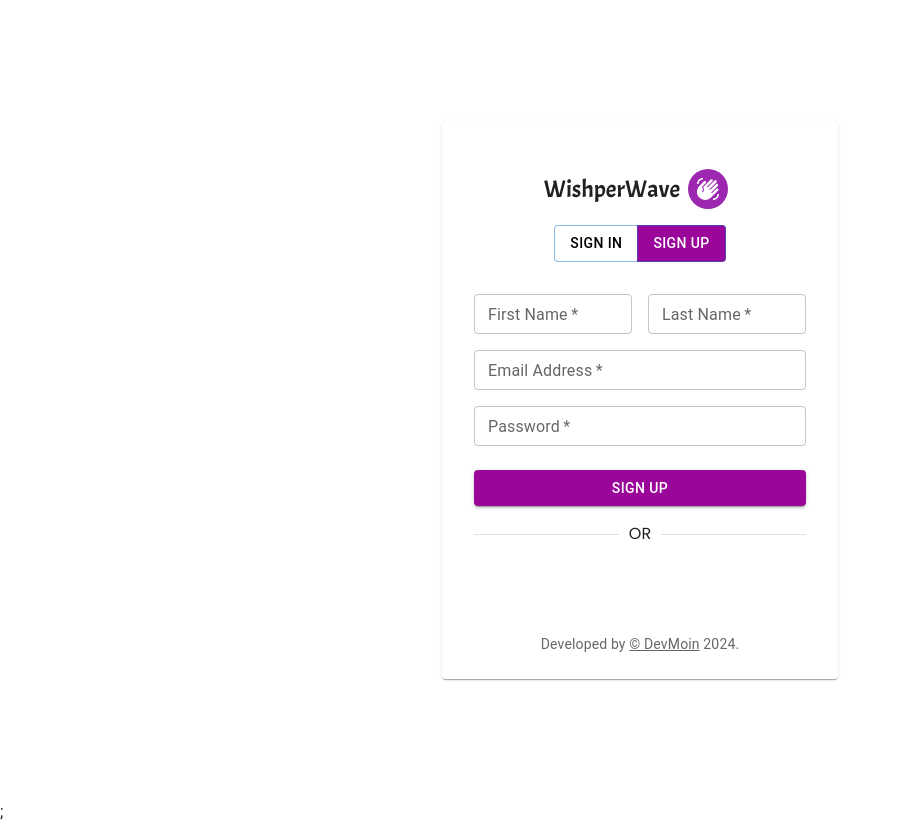
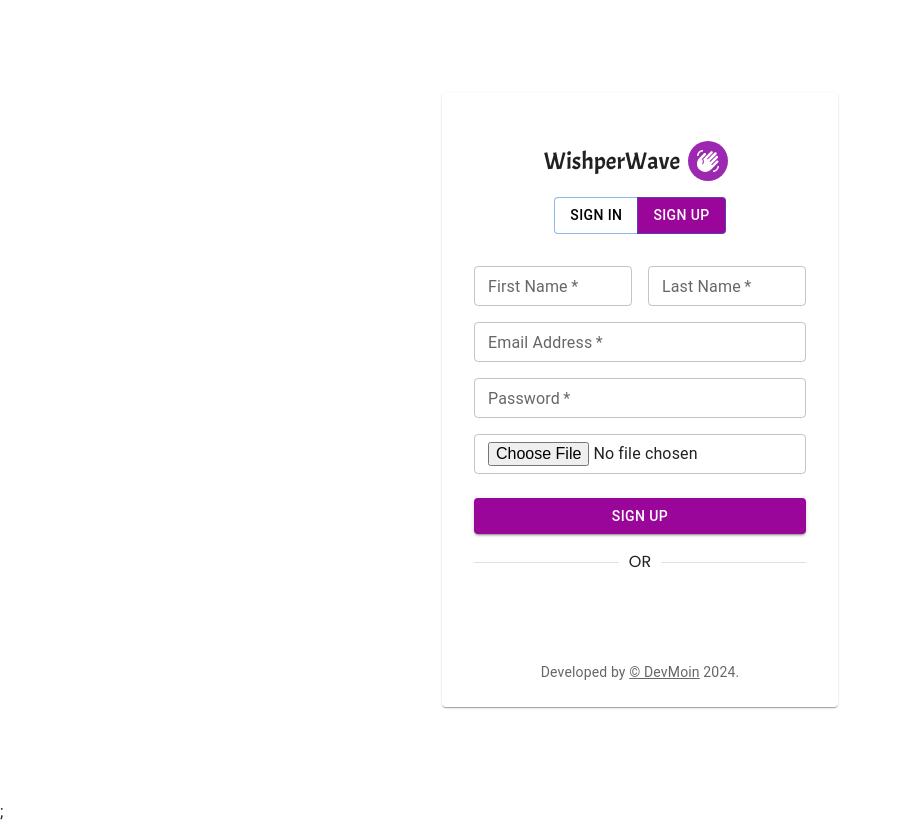
Before and after one commit to Moin3/wishper-wave-frontend, a React (Vite) app: page /signup in a window 1280 px wide. Shown: the whole page, without its empty margins (0-902 px from the left). Built offline with nearby package versions, Linux system fonts and the light colour scheme.

Commit message:
signup img upload

```diff
--- a/src/components/Menu/Conversations.jsx
+++ b/src/components/Menu/Conversations.jsx
@@ -1,4 +1,4 @@
-import React, { useEffect, useState } from 'react';
+import React, { useState } from 'react';
 import List from '@mui/material/List';
 import ListItem from '@mui/material/ListItem';
 import ListItemButton from '@mui/material/ListItemButton';
--- a/src/pages/SignUp.jsx
+++ b/src/pages/SignUp.jsx
@@ -13,74 +13,90 @@ import Divider from '@mui/material/Divider'
 import WebLogo from '../components/reusable/WebLogo';
 import CustomBtn from '../components/reusable/CustomBtn';
 import GoogleCustomLogin from '../components/reusable/GoogleCustomLogin';
-import {  postAPI } from '../services/api';
-import {useNavigate} from 'react-router-dom'
+import { postAPI } from '../services/api';
+import { useNavigate } from 'react-router-dom'
 
 import toast from 'react-hot-toast'
 import { userAuth } from '../context/AccountProvider';
 
-
-
-
-
 const defaultTheme = createTheme();
 
 export default function SignUp() {
-  const navigate=useNavigate()
-  const {user,token}=userAuth()
-  const initialState={first_name:'',last_name:'',email:'',password:''}
-  const [userSignUp,setUserSignUp]=useState(initialState)
-  const {first_name,last_name,email,password}=userSignUp
-
+  const navigate = useNavigate()
+  const { user, token } = userAuth()
+  const initialState = { first_name: '', last_name: '', email: '', password: '', avatar: '' }
+  const [userSignUp, setUserSignUp] = useState(initialState)
+  const { first_name, last_name, email, password, avatar } = userSignUp
 
   const handleChange = (e) => {
     const { name, value } = e.target;
-    setUserSignUp({...userSignUp,[name]:value})
+    setUserSignUp({ ...userSignUp, [name]: value })
   };
 
-  const handleSubmit =async (event) => {
+  const handleAvatarChange = (e) => {
+    const file = e.target.files[0];
+    setUserSignUp({ ...userSignUp, avatar: file });
+  };
+
+  const ImageUpload = async (file) => {
+    const formData = new FormData()
+    formData.append('file', file)
+    formData.append('upload_preset', 'he7mmloo')
+    formData.append('cloud_name', 'richblogcloud')
+
+    const res = await fetch("https://api.cloudinary.com/v1_1/richblogcloud/upload", {
+      method: "POST",
+      body: formData
+    })
+
+    const data = await res.json()
+    return { public_id: data.public_id, url: data.secure_url };
+  }
+
+  const handleSubmit = async (event) => {
     event.preventDefault();
-    // setUserSignUp(initialState)
-
-   try{
-    if(first_name && last_name && email && password){
-      const signUpUser=await postAPI('/signup',userSignUp)
-      const response=signUpUser.data
-      if(response.success){
+    try {
+      if (first_name && last_name && email && password && avatar) {
+        let avatarURL = null;
+        if (avatar) {
+          const { url } = await ImageUpload(avatar);
+          avatarURL = url;
+        }
+        const signUpUser = await postAPI('/signup', { ...userSignUp, avatar: avatarURL });
+        const response = signUpUser.data;
+        if (response.success) {
           toast.success(response.msg)
           navigate('/signin')
         }
-    }else{
-      toast.error('Fill up all field')
+      } else {
+        toast.error('Fill up all fields')
       }
-   }catch(err){
-    toast.error(err.response.data.msg)
+    } catch (err) {
+      toast.error(err.response ? err.response.data.msg : 'An error occurred')
     }
   };
 
-
-
-  React.useEffect(()=>{
-    if(user && token){
+  useEffect(() => {
+    if (user && token) {
       navigate('/')
     }
-  },[token,user])
+  }, [token, user])
 
   return (
     <ThemeProvider theme={defaultTheme}>
-    <Container component="main" maxWidth="xs" sx={{display:'flex',placeItems:'center',minHeight: '100vh',px:'2rem',py:'3rem',fontFamily:'Poppins'}}>
-      <Paper elevation={1} sx={{px:4,py:3}}>
+      <Container component="main" maxWidth="xs" sx={{ display: 'flex', placeItems: 'center', minHeight: '100vh', px: '2rem', py: '3rem', fontFamily: 'Poppins' }}>
+        <Paper elevation={1} sx={{ px: 4, py: 3 }}>
           <CssBaseline />
           <Box
             sx={{
-            mt:2,
+              mt: 2,
               display: 'flex',
               flexDirection: 'column',
               alignItems: 'center',
             }}
           >
-        <WebLogo/>
-        <ColorToggleButton/>
+            <WebLogo />
+            <ColorToggleButton />
             <Box component="form" noValidate onSubmit={handleSubmit} sx={{ mt: 3 }}>
               <Grid container spacing={2}>
                 <Grid item xs={12} sm={6}>
@@ -136,9 +152,20 @@ export default function SignUp() {
                     autoComplete="new-password"
                   />
                 </Grid>
+                <Grid item xs={12}>
+                  <TextField
+                    size="small"
+                    required
+                    fullWidth
+                    name="avatar"
+                    onChange={handleAvatarChange}
+                    type="file"
+                    id="avatar"
+                  />
                 </Grid>
-            <CustomBtn label={'sign up'}/>
-            <Divider sx={{mb:2}}>
+              </Grid>
+              <CustomBtn label={'sign up'} />
+              <Divider sx={{ mb: 2 }}>
                 OR
               </Divider>
               <Grid container justifyContent="center">
```
Lines whose indentation alone changed are shown as unchanged.
